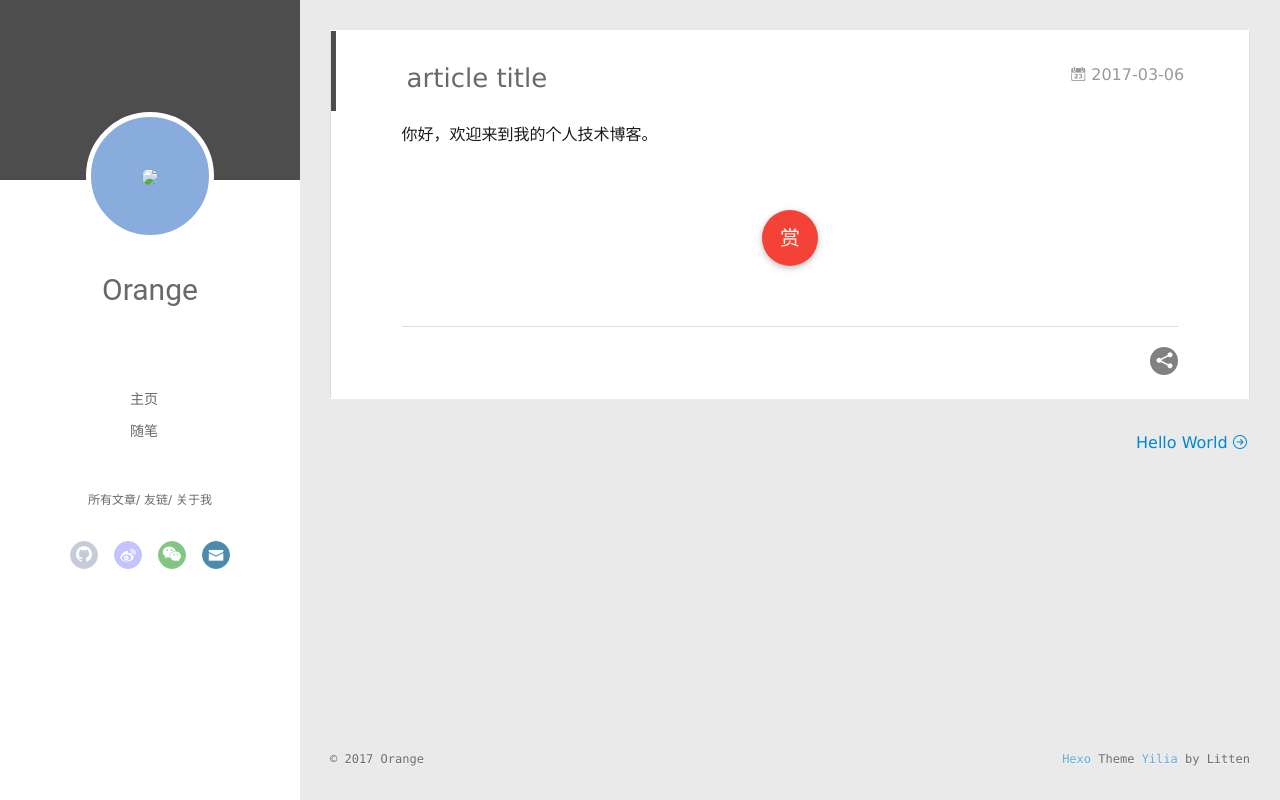
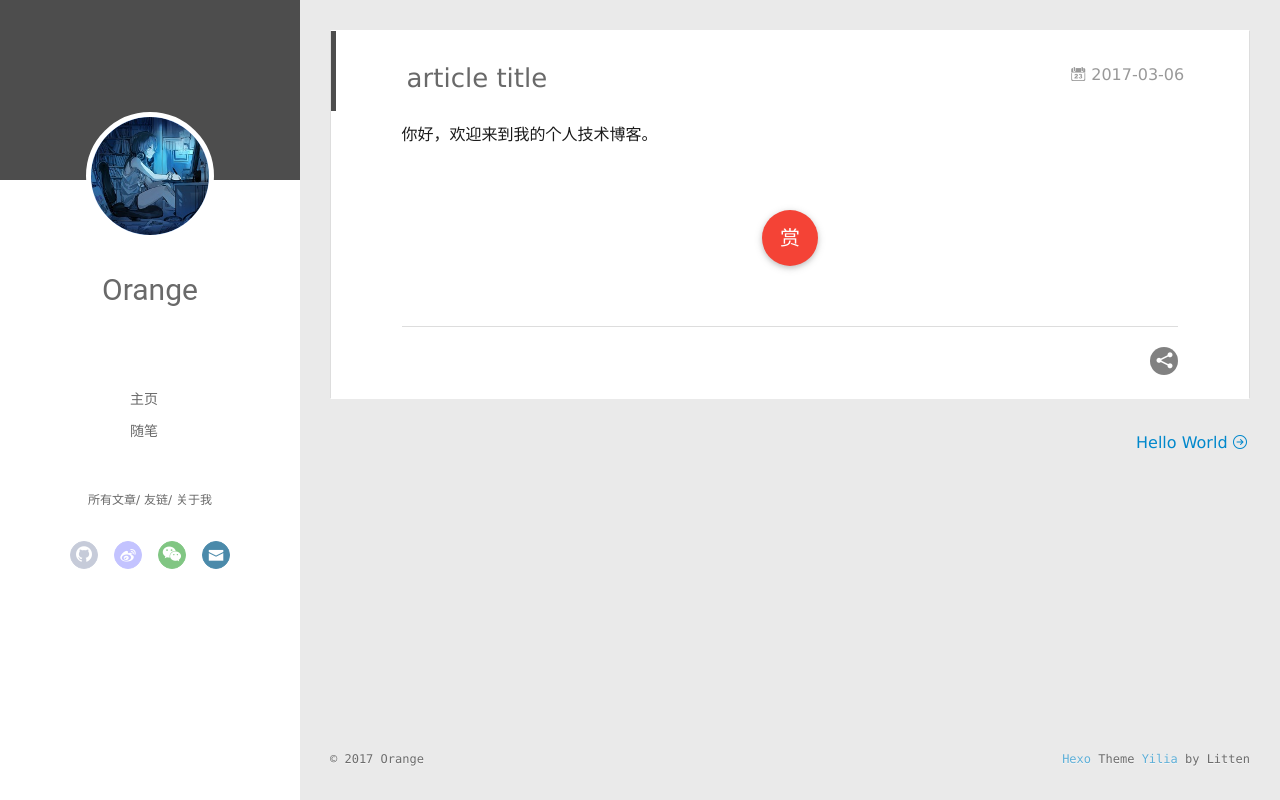
Before and after one commit to HenLow/HenLow.github.io, a plain HTML site: page 2017/03/06/article-title/index.html in a window 1280 px wide. Drawn offline with Linux system fonts and the light colour scheme; no server answers.

Commit message:
Site updated: 2017-03-06 04:01:15

```diff
--- a/2017/03/06/article-title/index.html
+++ b/2017/03/06/article-title/index.html
@@ -46,7 +46,7 @@
 <div class="intrude-less">
 	<header id="header" class="inner">
 		<a href="/" class="profilepic">
-			<img src="../img/avatar.jpg" class="js-avatar">
+			<img src="https://henlow.github.io/img/avatar.jpg" class="js-avatar">
 		</a>
 		<hgroup>
 		  <h1 class="header-author"><a href="/">Orange</a></h1>
@@ -104,7 +104,7 @@
 	<div class="intrude-less">
 		<header id="header" class="inner">
 			<div class="profilepic">
-				<img src="../img/avatar.jpg" class="js-avatar">
+				<img src="https://henlow.github.io/img/avatar.jpg" class="js-avatar">
 			</div>
 			<hgroup>
 			  <h1 class="header-author js-header-author">Orange</h1>
```
Also changed, not shown: 2017/03/06/hello-world/index.html (+2 -2 lines), archives/2017/03/index.html (+2 -2 lines), archives/2017/index.html (+2 -2 lines), archives/index.html (+2 -2 lines), index.html (+2 -2 lines).
